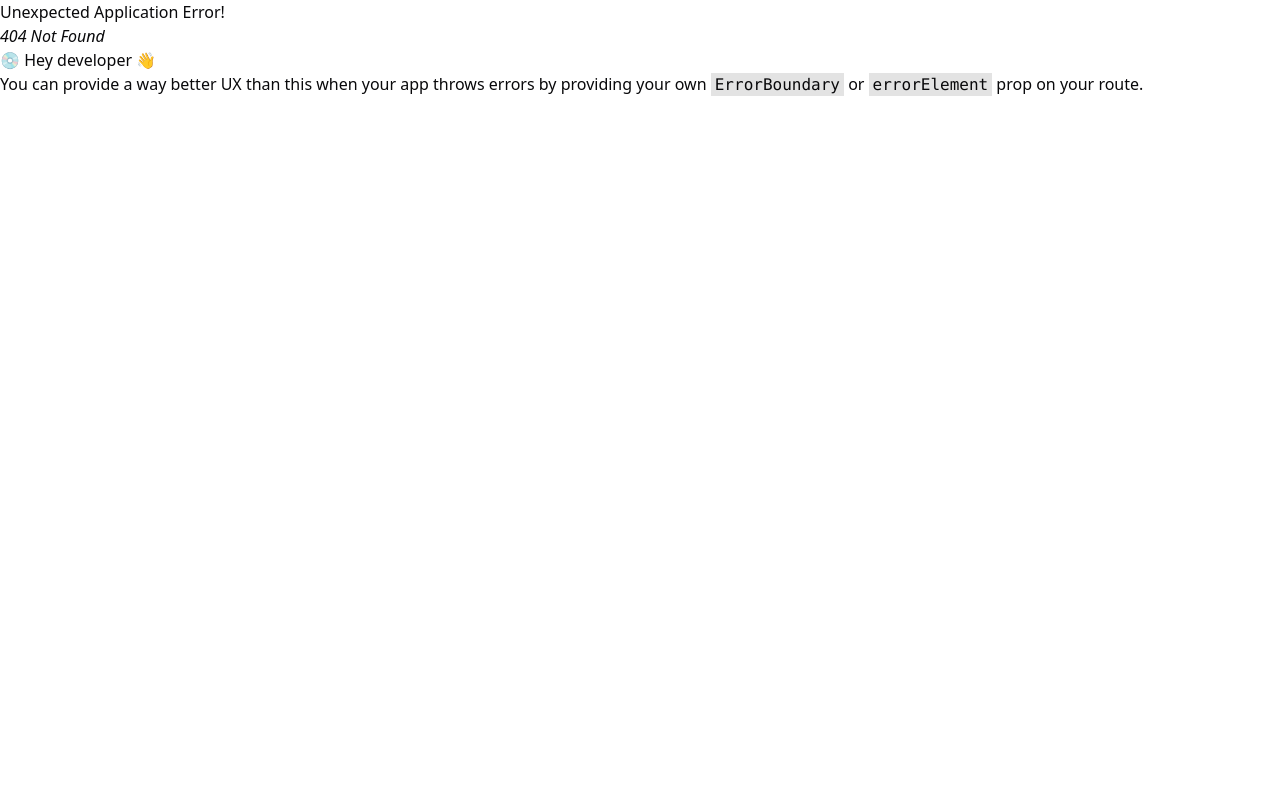
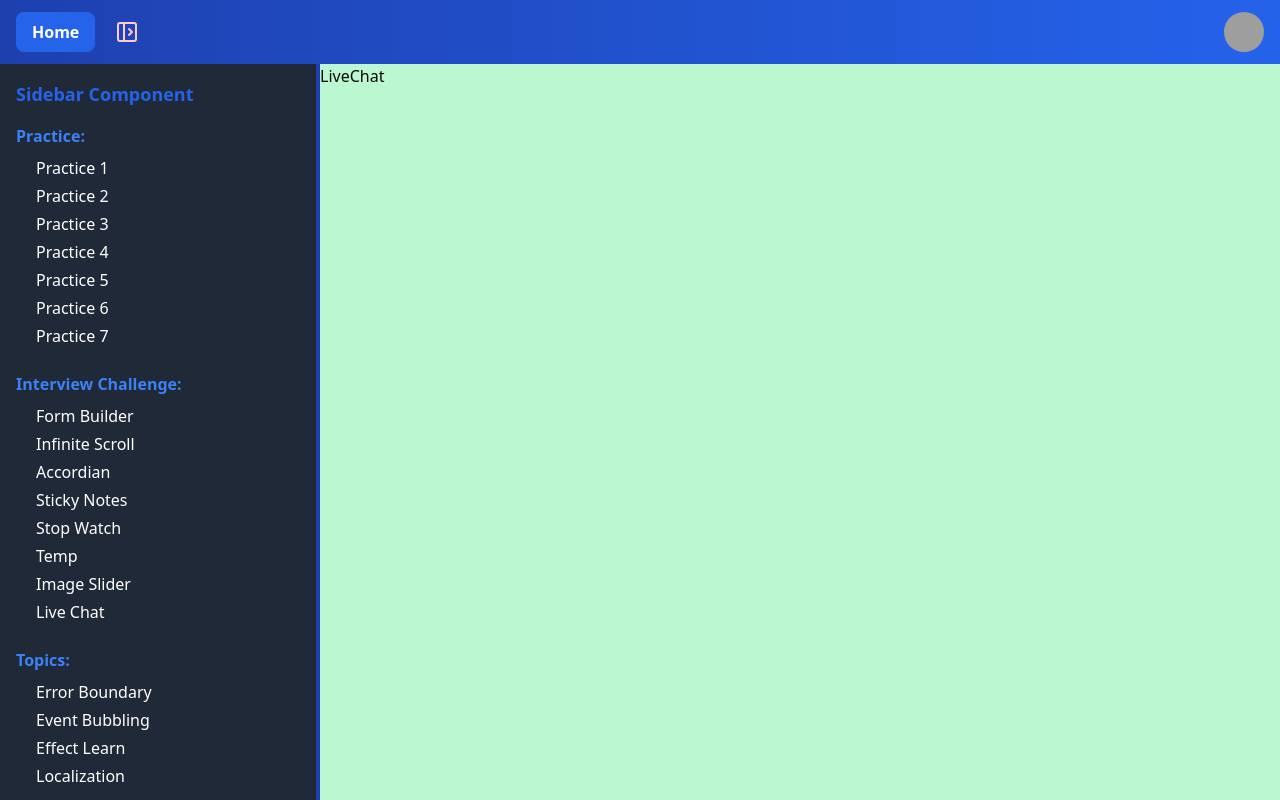
Before and after one commit to kabeerx9/react-examples, a React (Vite) app: page /live-chat in a window 1280 px wide. Before the commit this address had no page. Built offline with nearby package versions, Linux system fonts and the light colour scheme; grey boxes are pictures that could not be loaded.

Commit message:
Desktop Sidebar done

```diff
--- a/src/Home.tsx
+++ b/src/Home.tsx
@@ -1,17 +1,31 @@
+import { LoaderIcon } from 'lucide-react';
+import { Suspense, useState } from 'react';
 import { Outlet } from 'react-router-dom';
 import Navbar from './components/Navbar';
 import Sidebar from './components/Sidebar';
-import { Suspense } from 'react';
-import { LoaderIcon } from 'lucide-react';
+import { cn } from './lib/utils';
 
 const Home = () => {
+  const [isDesktopSidebarOpen, setIsDesktopSidebarOpen] = useState(true);
+
   return (
     <div className="flex flex-col w-full h-screen">
-      <Navbar />
+      <Navbar
+        isDesktopSidebarOpen={isDesktopSidebarOpen}
+        setIsDesktopSidebarOpen={setIsDesktopSidebarOpen}
+      />
       <div className="flex flex-1 overflow-hidden">
-        <div className="w-[25%] overflow-y-auto">
-          <Sidebar />
+        <div
+          className={cn(
+            'flex overflow-y-auto transition-all duration-300 ease-in-out',
+            isDesktopSidebarOpen ? 'w-[25%]' : 'w-0',
+          )}
+        >
+          <div className={cn('w-full')}>
+            <Sidebar />
+          </div>
         </div>
+
         <div className="flex-1 overflow-y-auto">
           <Suspense fallback={<LoaderIcon />}>
             <Outlet />
--- a/src/components/Navbar.tsx
+++ b/src/components/Navbar.tsx
@@ -1,75 +1,3 @@
-// import {
-//   DropdownMenu,
-//   DropdownMenuContent,
-//   DropdownMenuItem,
-//   DropdownMenuLabel,
-//   DropdownMenuSeparator,
-//   DropdownMenuTrigger,
-// } from '@/components/ui/dropdown-menu';
-// import { useAppSelector } from '@/hooks';
-// import { cn } from '@/lib/utils';
-// import { useLocation, useNavigate } from 'react-router-dom';
-// import { Avatar, AvatarFallback, AvatarImage } from './ui/avatar';
-
-// const ShowTodosFromRedux = () => {
-//   const todos = useAppSelector((state) => state.todo.data);
-
-//   return (
-//     <DropdownMenu>
-//       <DropdownMenuTrigger>Todos</DropdownMenuTrigger>
-//       <DropdownMenuContent>
-//         <DropdownMenuLabel>Just showing redux things</DropdownMenuLabel>
-//         <DropdownMenuSeparator />
-//         {todos?.map((todo) => (
-//           <DropdownMenuItem
-//             key={todo.id}
-//             className={cn('bg-green-400', !todo.completed && 'bg-red-400')}
-//           >
-//             {todo.text}
-//           </DropdownMenuItem>
-//         ))}
-//       </DropdownMenuContent>
-//     </DropdownMenu>
-//   );
-// };
-
-// const Navbar = () => {
-//   const navigate = useNavigate();
-//   const location = useLocation();
-//   return (
-//     <nav className="w-full p-2 h-16 bg-red-400">
-//       <div className="flex justify-between">
-//         <div
-//           className="border-2 border-black p-2 rounded-lg bg-green-200 cursor-pointer"
-//           onClick={() => navigate('/')}
-//         >
-//           Home
-//         </div>
-
-//         {/* IF I AM ON PRACTICE 6 SHOW TODO FROM REDUX TOOLKIT */}
-//         {location.pathname === '/practice6' && <ShowTodosFromRedux />}
-
-//         {/* PROFILE SECTION */}
-//         <DropdownMenu>
-//           <DropdownMenuTrigger>
-//             <Avatar>
-//               <AvatarImage src="https://avatars.githubusercontent.com/u/89746908?v=4" />
-//               <AvatarFallback>KJ</AvatarFallback>
-//             </Avatar>
-//           </DropdownMenuTrigger>
-//           <DropdownMenuContent>
-//             <DropdownMenuLabel>About Me</DropdownMenuLabel>
-//             <DropdownMenuSeparator />
-//             <DropdownMenuItem>Download Resume</DropdownMenuItem>
-//             <DropdownMenuItem>Contact Me</DropdownMenuItem>
-//           </DropdownMenuContent>
-//         </DropdownMenu>
-//       </div>
-//     </nav>
-//   );
-// };
-
-// export default Navbar;
 import {
   DropdownMenu,
   DropdownMenuContent,
@@ -80,6 +8,7 @@ import {
 } from '@/components/ui/dropdown-menu';
 import { useAppSelector } from '@/hooks';
 import { cn } from '@/lib/utils';
+import { SidebarCloseIcon, SidebarOpenIcon } from 'lucide-react';
 import { useLocation, useNavigate } from 'react-router-dom';
 import { Avatar, AvatarFallback, AvatarImage } from './ui/avatar';
 
@@ -112,18 +41,43 @@ const ShowTodosFromRedux = () => {
   );
 };
 
-const Navbar = () => {
+interface NavbarProps {
+  isDesktopSidebarOpen: boolean;
+  setIsDesktopSidebarOpen: React.Dispatch<React.SetStateAction<boolean>>;
+}
+
+const Navbar = ({
+  isDesktopSidebarOpen,
+  setIsDesktopSidebarOpen,
+}: NavbarProps) => {
   const navigate = useNavigate();
   const location = useLocation();
 
   return (
     <nav className="w-full p-4 h-16 bg-gradient-to-r from-blue-800 to-blue-600 flex items-center">
       <div className="flex justify-between w-full">
-        <div
-          className="text-white font-semibold px-4 py-2 rounded-lg bg-blue-600 hover:bg-blue-700 cursor-pointer transition-colors duration-300"
-          onClick={() => navigate('/')}
-        >
-          Home
+        <div className="flex justify-center items-center gap-5">
+          <div
+            className="text-white font-semibold px-4 py-2 rounded-lg bg-blue-600 hover:bg-blue-700 cursor-pointer transition-colors duration-300"
+            onClick={() => navigate('/')}
+          >
+            Home
+          </div>
+          {isDesktopSidebarOpen ? (
+            <SidebarOpenIcon
+              onClick={() => {
+                setIsDesktopSidebarOpen((prev) => !prev);
+              }}
+              className="cursor-pointer text-red-200 "
+            />
+          ) : (
+            <SidebarCloseIcon
+              onClick={() => {
+                setIsDesktopSidebarOpen((prev) => !prev);
+              }}
+              className="cursor-pointer text-red-200 "
+            />
+          )}
         </div>
         {/* IF I AM ON PRACTICE 6 SHOW TODO FROM REDUX TOOLKIT */}
         {location.pathname === '/practice6' && <ShowTodosFromRedux />}
--- a/src/components/Sidebar.tsx
+++ b/src/components/Sidebar.tsx
@@ -1,7 +1,7 @@
 import {
-  practiceRoutes,
   interviewChallengeRoutes,
   learnTopicsRoutes,
+  practiceRoutes,
 } from '@/routes/routes';
 import { useNavigate } from 'react-router-dom';
 
@@ -10,8 +10,8 @@ const Sidebar = () => {
   return (
     <div className="relative w-full h-full bg-gray-800">
       <div className="p-4">
-        <div className="text-lg font-bold text-blue-600 mb-4">
-          Sidebar Component
+        <div className="flex justify-between items-center text-lg font-bold text-blue-600 mb-4">
+          <span>Sidebar Component</span>
         </div>
         <div>
           <div className="text-blue-500 font-semibold mb-2">Practice:</div>
--- /dev/null
+++ b/src/interview-challenge/LiveChat.tsx
@@ -0,0 +1,7 @@
+import React from 'react';
+
+const LiveChat = () => {
+  return <div className="w-full h-full bg-green-200">LiveChat</div>;
+};
+
+export default LiveChat;
--- a/src/routes/routes.tsx
+++ b/src/routes/routes.tsx
@@ -1,3 +1,4 @@
+import LiveChat from '@/interview-challenge/LiveChat';
 import {
   Accordian,
   EffectLearn,
@@ -99,6 +100,11 @@ const interviewChallengeRoutes: SingleRoute[] = [
     element: <ImageSlider />,
     name: 'Image Slider',
   },
+  {
+    path: '/live-chat',
+    element: <LiveChat />,
+    name: 'Live Chat',
+  },
 ];
 
 const learnTopicsRoutes: SingleRoute[] = [
```
